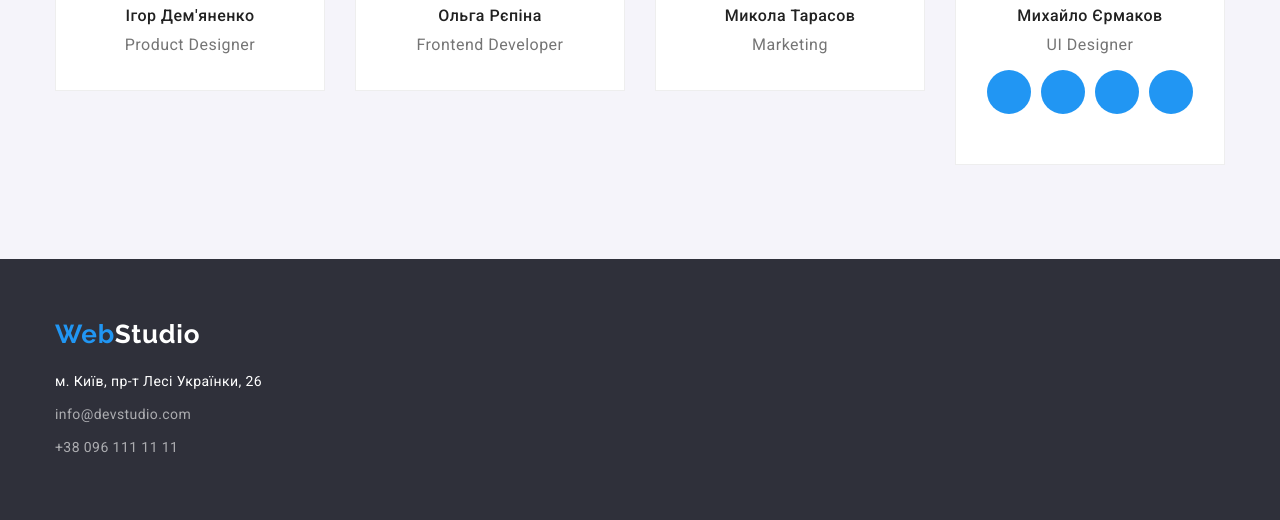
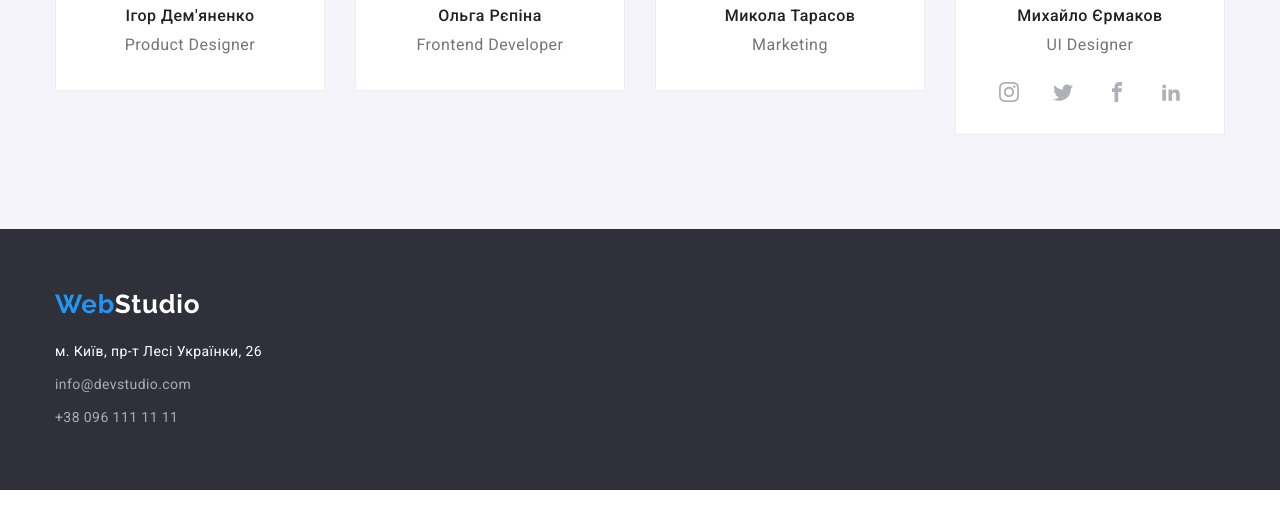
Before and after one commit to ElenaMitsnyk/goit-markup-hw-04, a plain HTML site: page index.html in a window 1280 px wide. Shown: the part 2061-2581 px from the top of the page. After the commit the page ends 2551 px from the top, so only its background shows below. Drawn offline with nearby package versions, Linux system fonts and the light colour scheme.

Commit message:
icons first

```diff
--- a/css/styles.css
+++ b/css/styles.css
@@ -10,6 +10,8 @@
 --color-border: #EEEEEE;
 --color-border-header: #ECECEC;
 --color-main: #2F303A66;
+--color-icons: #AFB1B8;
+
 }
 h1,
 h2,
@@ -275,7 +277,6 @@ margin-bottom: 16px;
     display: flex;
     justify-content: center;
     gap: 10px;
-    margin-bottom: 30px;
 }
 
 .soc-list {
@@ -286,10 +287,25 @@ margin-bottom: 16px;
 .soc-list-link {
     width: 100%;
     height: 100%;
+    background-color: var(--color-white);
+    border-radius: 50%;
+    display: flex;
+    align-items: center;
+    justify-content: center;
+}
+
+.soc-list-link:hover,
+.soc-list-link:focus {
     background-color: var(--color-change);
-    border-radius: 50%;
-    display: block;
 }
+.soc-list-link:hover .soc-list-link-icon {
+    fill: var(--color-white);
+}
+
+.soc-list-link-icon {
+    fill: var(--color-icons);
+}
+
 
 
 .card-wrapper-main {
--- a/index.html
+++ b/index.html
@@ -173,16 +173,32 @@
               <p class="main-team-text">UI Designer</p>
               <ul class="soc">
                 <li class="soc-list">
-                  <a class="soc-list-link" href=""></a>
+                  <a class="soc-list-link" href="#">
+                    <svg class="soc-list-link-icon" width="20" height="20">
+                      <use href="./images/icons.svg#icon-instagram"></use>
+                    </svg>
+                  </a>
                 </li>
                 <li class="soc-list">
-                  <a class="soc-list-link" href=""></a>
+                  <a class="soc-list-link" href="#">
+                  <svg class="soc-list-link-icon" width="20" height="20">
+                    <use href="./images/icons.svg#icon-twitter"></use>
+                  </svg>
+                </a>
                 </li>
                 <li class="soc-list">
-                  <a class="soc-list-link" href=""></a>
+                  <a class="soc-list-link" href="#">
+                  <svg class="soc-list-link-icon" width="20" height="20">
+                    <use href="./images/icons.svg#icon-facebook"></use>
+                  </svg>
+                </a>
                 </li>
                 <li class="soc-list">
-                  <a class="soc-list-link" href=""></a>
+                  <a class="soc-list-link" href="#">
+                  <svg class="soc-list-link-icon" width="20" height="20">
+                    <use href="./images/icons.svg#icon-linkedin2"></use>
+                  </svg>
+                </a>
                 </li>
               </ul>
               </div>
```
Also changed, not shown: images/symbol-defs.svg (added).
